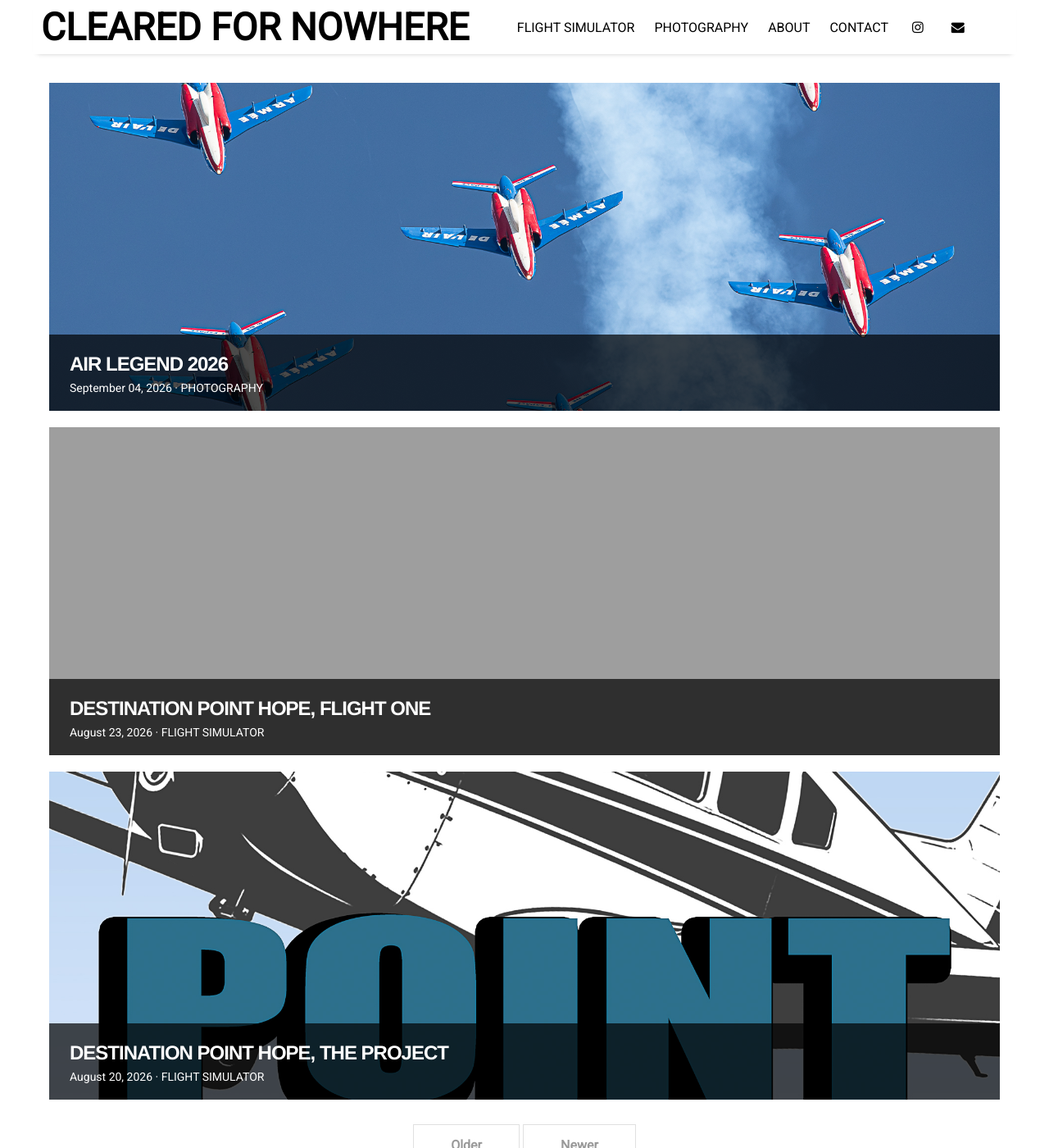
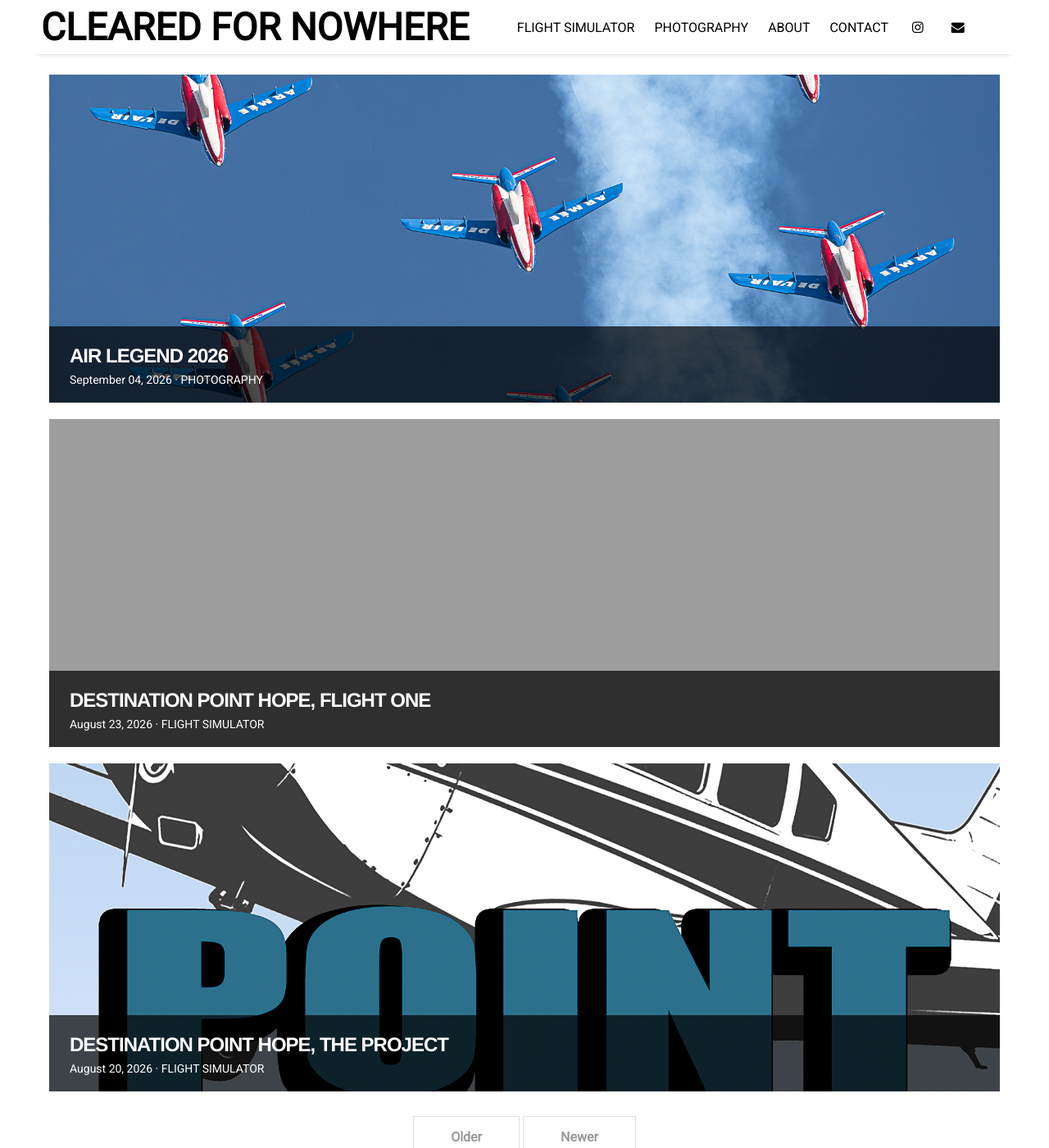
Before and after one commit to ClearedForNowhere/ClearedForNowhere.github.io, a Jekyll site: the page built from index.html, in a window 1280 px wide and 1400 px high. Shown: the whole window at 82% size. Built offline with Jekyll 4.4.1, drawn with Linux system fonts in a browser that asks for light colours; nearby versions of some CDN libraries; the list of posts is cut into pages by our own code.

Commit message:
Update main.scss

```diff
--- a/assets/css/main.scss
+++ b/assets/css/main.scss
@@ -11,7 +11,7 @@ $container-width: 1200px;
 $tablet-width: 600px;
 $phone-width: 480px;
 
-$header-thickness: 66px;
+$header-thickness: 56px;
 
 $icon-transition-time: 1.0s;
 $envelope-color: #f39c12;
```
